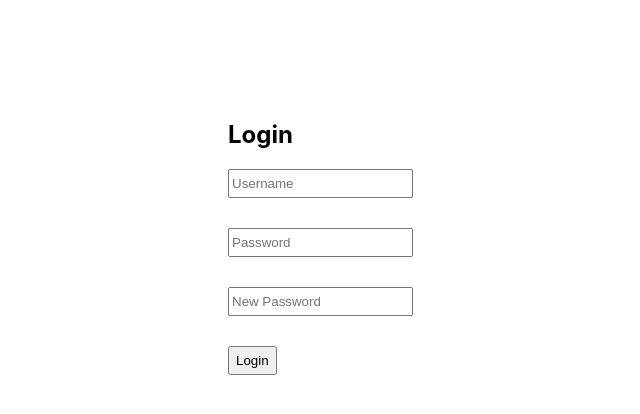
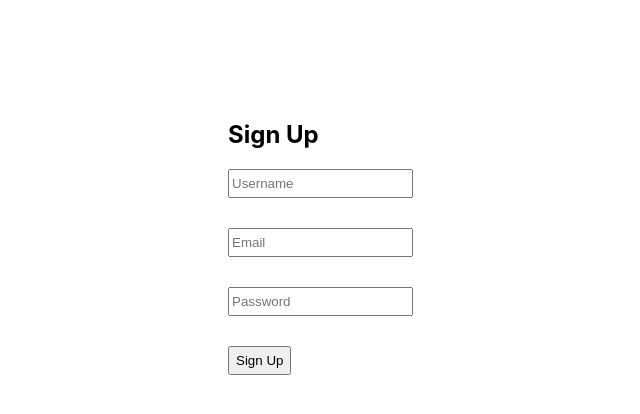
Before and after one commit to tdewhirst98/AWS-React-Cognito, a React (Create React App) app: page / in a window 1280 px wide. Shown: the top 414 px of the page, without its empty margins (572-1212 px from the left). Built offline with nearby package versions, Linux system fonts and the light colour scheme; no server answers.

Commit message:
Updating SignIn Page
Updated Sign IN Page where users are able to sign in and be added to a user Pool in Cognito

```diff
--- a/src/App.js
+++ b/src/App.js
@@ -1,12 +1,12 @@
 import React from 'react';
 import { BrowserRouter as Router, Route, Routes } from 'react-router-dom';
-import Signin from './SignIn'
+import SignUp from './SignUp'
 
 const App = () => {
   return (
     <Router>
       <Routes>
-        <Route path="/" element={<Signin />} />
+        <Route path="/" element={<SignUp />} />
       </Routes>
     </Router>
   );
--- /dev/null
+++ b/src/SignUp.js
@@ -0,0 +1,53 @@
+import React, { useState } from 'react';
+import { CognitoUserPool, CognitoUserAttribute } from 'amazon-cognito-identity-js';
+
+
+
+const poolData = {
+    UserPoolId: process.env.REACT_APP_POOL_ID,
+    ClientId: process.env.REACT_APP_CLIENT_ID,
+};
+
+const SignUp = () => {
+    const [username, setUsername] = useState('');
+    const [password, setPassword] = useState('');
+    const [email, setEmail] = useState('');
+    const [message, setMessage] = useState('');
+
+    const handleFormSubmit = async (e) => {
+        e.preventDefault();
+
+        const userPool = new CognitoUserPool(poolData);
+
+        const attributeList = [
+            new CognitoUserAttribute({ Name: 'email', Value: email }),
+            new CognitoUserAttribute({ Name: 'username', Value: username})
+        ];
+
+        userPool.signUp(username, password, attributeList, null, (err, result) => {
+            if (err) {
+                setMessage("Signup Error: " + err.message);
+                console.error("Signup Error:", err);
+                return;
+            }
+            setMessage("Successfully created a Cognito account for: " + email );
+            console.log("Signup Success:", result);
+            // Optionally, you can redirect the user to another page after successful signup
+        });
+    };
+
+    return (
+        <div className="Login">
+            <h2>Sign Up</h2>
+            <p>{message}</p>
+            <form onSubmit={handleFormSubmit}>
+                <input type="text" placeholder="Username" value={username} onChange={(e) => setUsername(e.target.value)} />
+                <input type="email" placeholder="Email" value={email} onChange={(e) => setEmail(e.target.value)} />
+                <input type="password" placeholder="Password" value={password} onChange={(e) => setPassword(e.target.value)} />
+                <button type="submit">Sign Up</button>
+            </form>
+        </div>
+    );
+};
+
+export default SignUp;
--- a/src/index.css
+++ b/src/index.css
@@ -24,7 +24,17 @@ code {
   margin-top: 10px;
   padding-top: 5px;
   padding-bottom: 5px;
+
 }
+
+
+.Login input[type="email"] {
+  display: block;
+  margin-top: 30px;
+  padding-top: 5px;
+  padding-bottom: 5px;
+}
+
 
 .Login input[type="password"] {
   display: block;
```
Also changed, not shown: src/NewAccount.js (renamed from src/SignIn.js).
